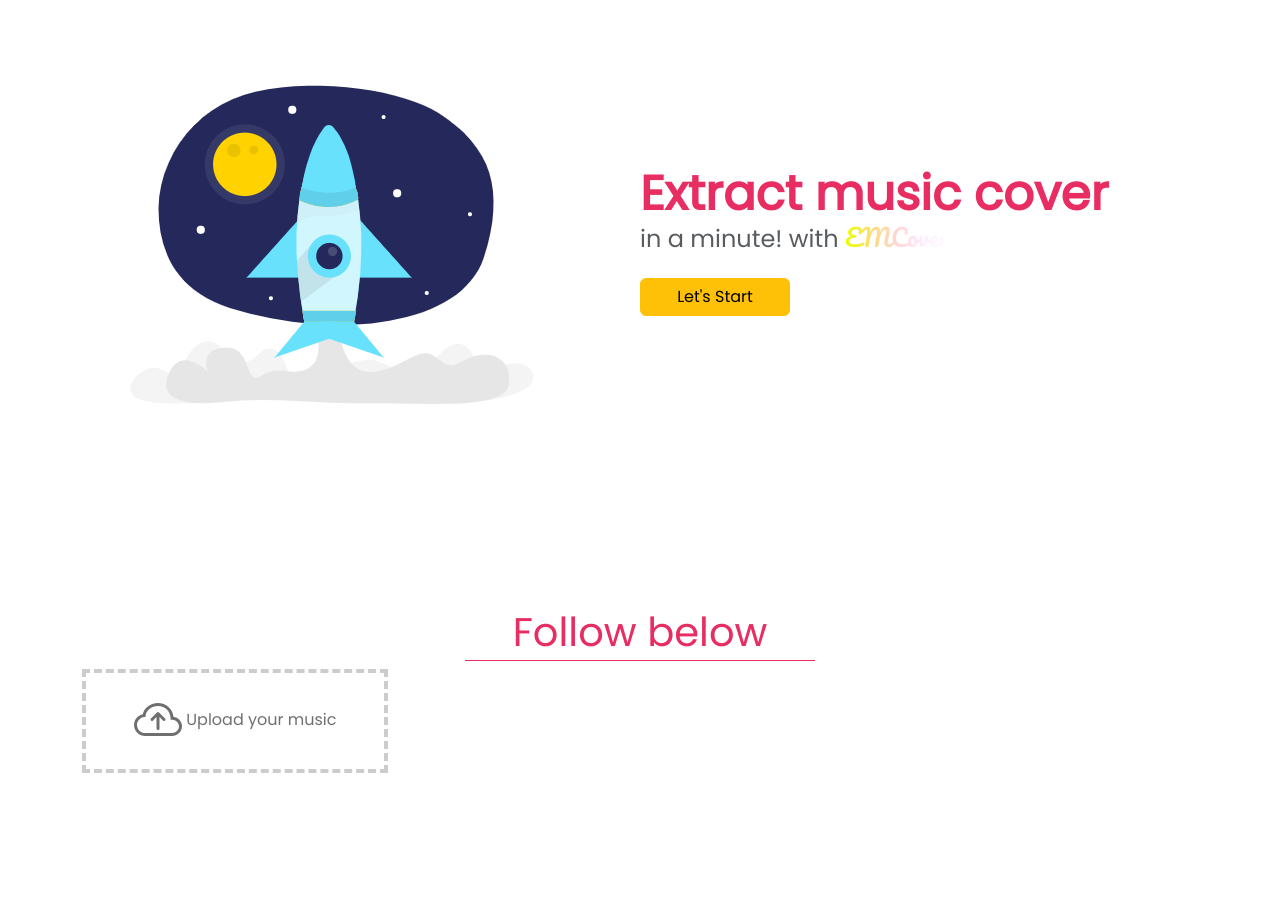
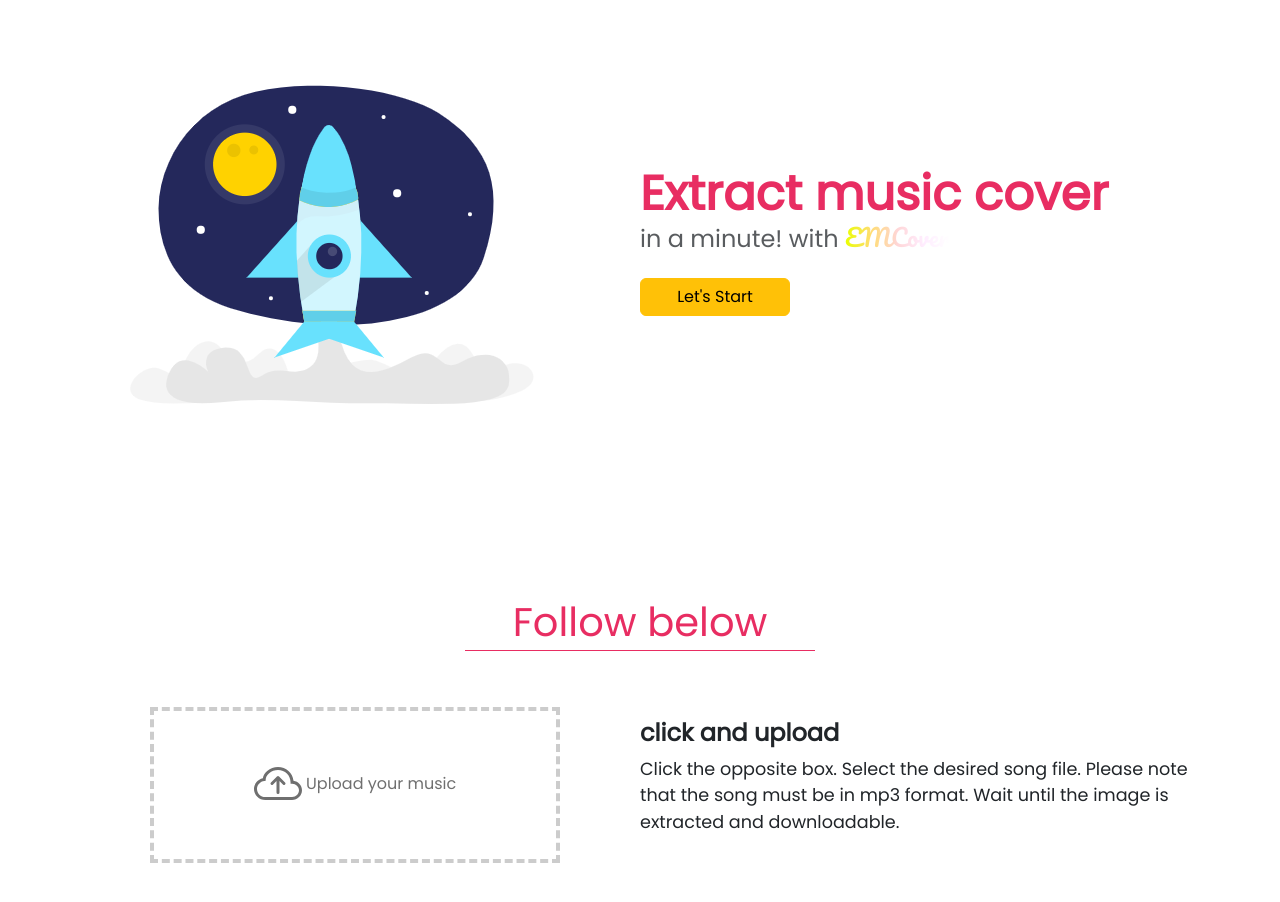
Before and after one commit to EhsanShahbazii/Extracting-Music-Cover, a website: page index.html in a window 1280 px wide. Shown: the part 76-978 px from the top of the page. Drawn offline with nearby package versions, Linux system fonts and the light colour scheme.

Commit message:
finish extract part

```diff
--- a/assets/css/helpers.css
+++ b/assets/css/helpers.css
@@ -5,3 +5,9 @@
   font-weight: 900;
   color: var(--color-text-red);
 }
+
+.center {
+  display: flex;
+  align-items: center;
+  justify-content: center;
+}
--- a/assets/css/index.css
+++ b/assets/css/index.css
@@ -56,7 +56,7 @@ body {
   display: flex;
   align-items: center;
   justify-content: center;
-  min-height: 50vh;
+  min-height: 60vh;
 }
 
 .rocket-img {
@@ -90,7 +90,7 @@ h4 {
   display: flex;
   align-items: center;
   justify-content: center;
-  min-height: 50vh;
+  min-height: 60vh;
 }
 
 input[type="file"] {
@@ -100,7 +100,7 @@ input[type="file"] {
   border: 4px dashed var(--color-bg-dark);
   color: var(--color-text-dark);
   display: inline-block;
-  padding: 24px 48px;
+  padding: 50px 100px;
   cursor: pointer;
 }
 
@@ -112,3 +112,18 @@ input[type="file"] {
   padding-bottom: 4px;
   min-width: 350px;
 }
+
+.extract-part {
+  display: flex;
+  justify-content: center;
+  flex-direction: column;
+}
+
+.extract-part h4 {
+  font-weight: 900;
+}
+
+.extract-part p {
+  padding: 0;
+  font-size: var(--font-small-text);
+}
--- a/assets/css/variables.css
+++ b/assets/css/variables.css
@@ -1,6 +1,8 @@
 :root {
   --font-Pacifico-title: "Pacifico", cursive;
   --font-Poppins-text: "Poppins", sans-serif;
+
+  --font-small-text: 1.1rem;
 
   --font-medium-title: 1.5rem;
   --font-large-title: 3rem;
--- a/index.html
+++ b/index.html
@@ -76,11 +76,11 @@
     </section>
     <section class="extract-section">
       <div class="container">
-        <div class="row">
+        <div class="row mb-5">
           <div class="col header-title"><h1>Follow below</h1></div>
         </div>
         <div class="row">
-          <div class="col">
+          <div class="col center">
             <label for="file-upload" class="custom-file-upload">
               <img
                 src="./assets/icon/upload-icon.svg"
@@ -92,7 +92,18 @@
             </label>
             <input id="file-upload" type="file" />
           </div>
-          <div class="col"></div>
+          <div class="col extract-part">
+            <div class="row">
+              <h4>click and upload</h4>
+            </div>
+            <div class="row mt-2">
+              <p>
+                Click the opposite box. Select the desired song file. Please
+                note that the song must be in mp3 format. Wait until the image
+                is extracted and downloadable.
+              </p>
+            </div>
+          </div>
         </div>
       </div>
     </section>
```
